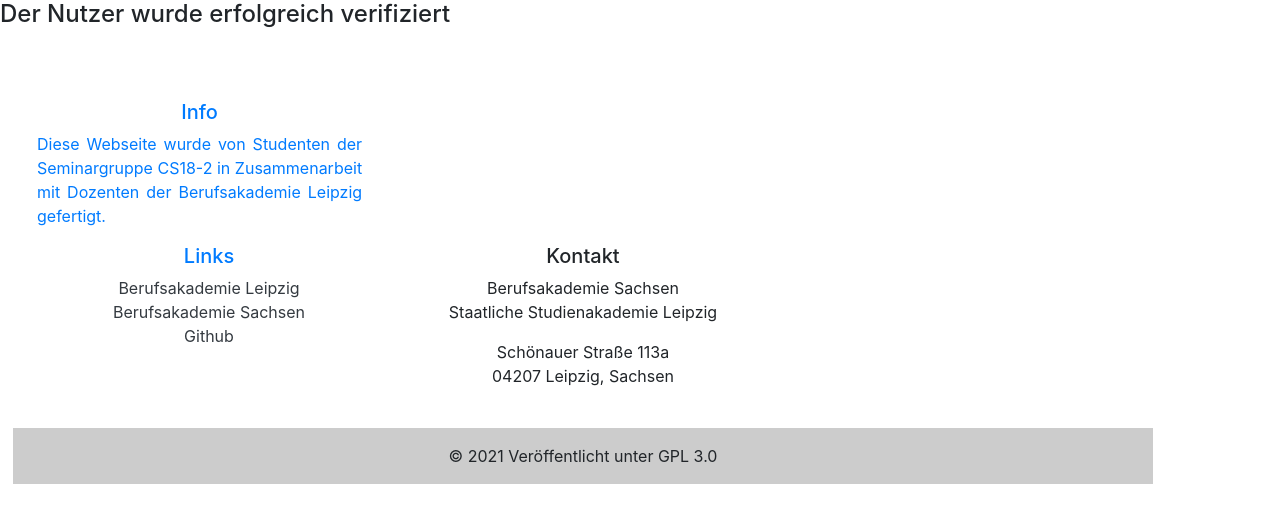
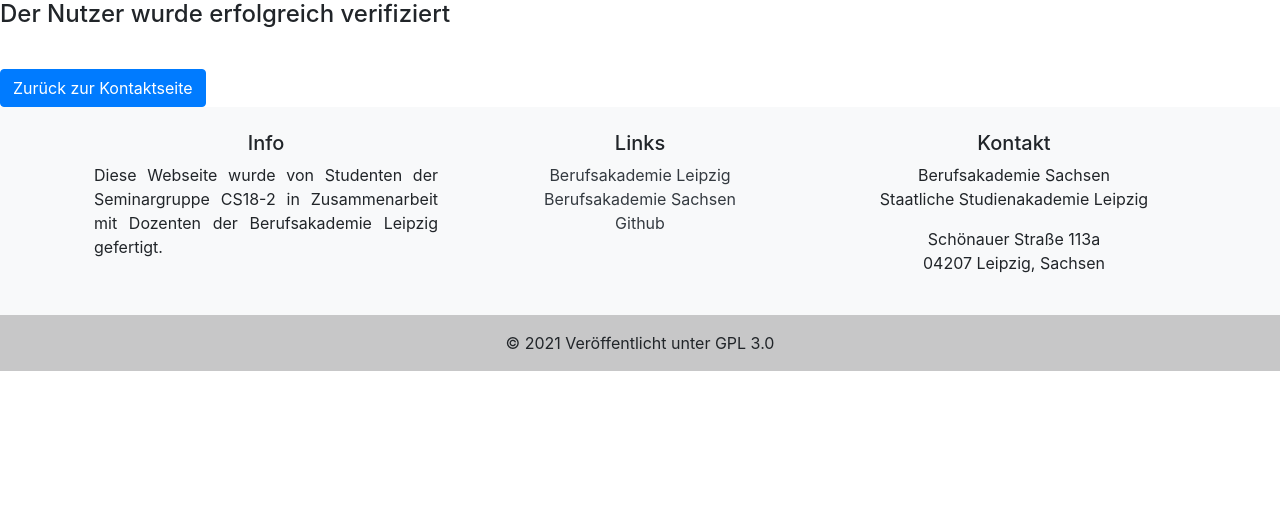
Before and after one commit to systemdoomed/alumniplatform, a PHP site: page /include/verify.php?parameter=1 in a window 1280 px wide. Shown: the part 56-579 px from the top of the page. Run offline with PHP 8.4, Linux system fonts and the light colour scheme; the visitor is signed in with stand-in values (Sample User, id 1); data that the repository does not hold is empty.

Commit message:
Update verify.php

```diff
--- a/php/include/verify.php
+++ b/php/include/verify.php
@@ -16,7 +16,7 @@ include_once '../header.php'
     mysqli_stmt_close($stmt);
     echo '<label class="label" for="Ausgabe"><h4>Der Nutzer wurde erfolgreich verifiziert</h4></label>';
     echo '<br></br>';
-    echo '<a href="../contacts.php"><button type="button" class="btn btn-primary>Zurück zur Kontaktseite</button></a>';
+    echo '<a href="../contacts.php"><button type="button" class="btn btn-primary">Zurück zur Kontaktseite</button></a>';
     }else{
         echo "<h4>Bitte melden Sie sich zuerst an.</h4>";
     }
```
